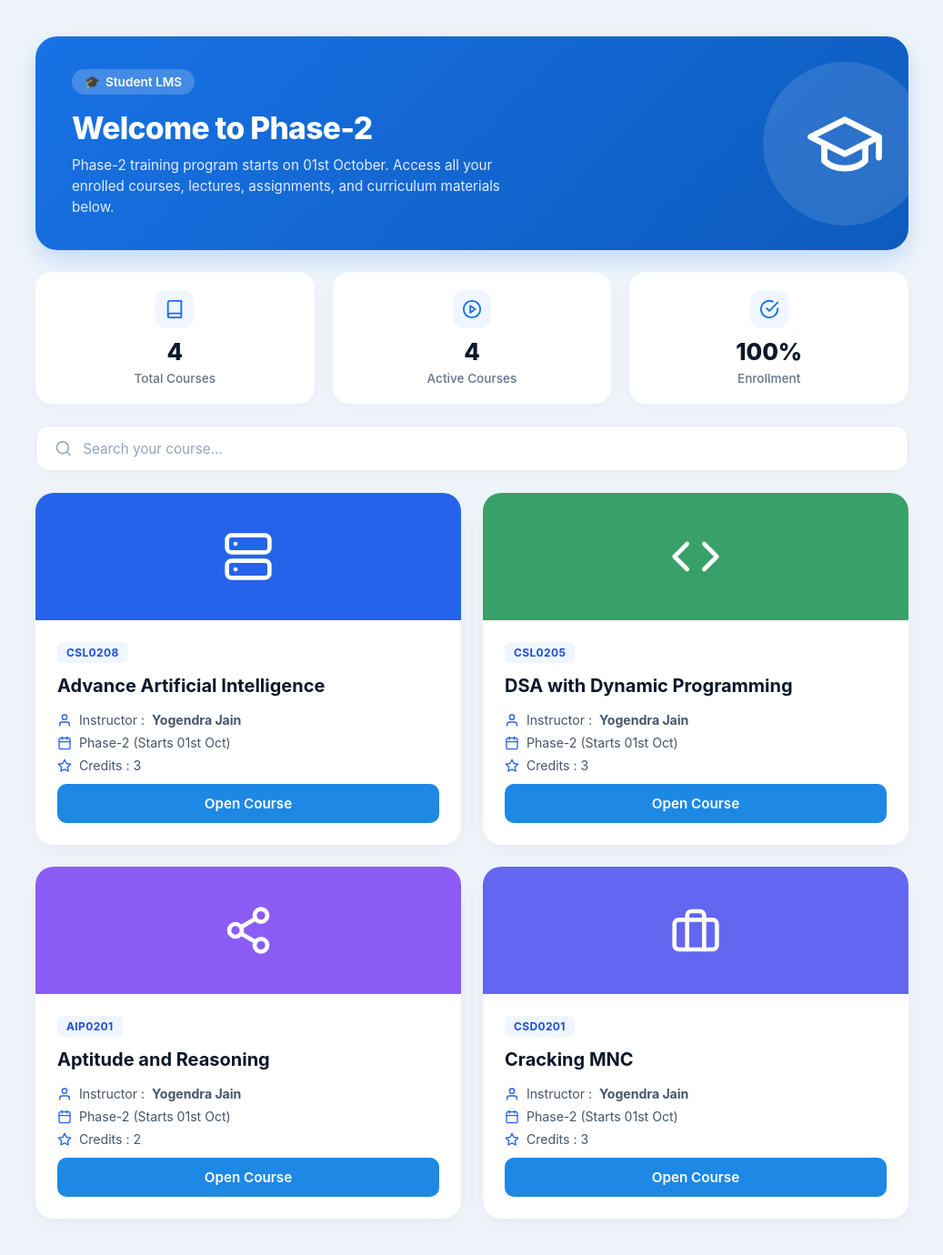
After one commit to Yogendra0926/StudentPortal, a Flask app: page /phase2 in a window 1280 px wide. The commit adds this page. Shown: the whole page at 91% size, without its empty margins (121-1158 px from the left). Run offline with Flask 3, Linux system fonts and the light colour scheme.

Commit message:
Add Phase 2 and update admin portal

```diff
--- a/app.py
+++ b/app.py
@@ -444,6 +444,11 @@ def internal_marks():
         marks=marks,
         selected_type=selected_type
     )
+from flask import render_template
+
+@app.route('/phase2')
+def phase2():
+    return render_template('phase2.html')
 
 @app.route('/uploads/<filename>')
 def serve_file(filename):
--- a/templates/base.html
+++ b/templates/base.html
@@ -36,6 +36,10 @@
                 <a href="{{ url_for('lms') }}" class="{{ 'active' if request.endpoint=='lms' }}">
                     <i class="fa-solid fa-book-open"></i> LMS
                 </a>
+                <a href="{{ url_for('phase2') }}" class="{{ 'active' if request.endpoint=='lms' }}">
+                    <i class="fa-solid fa-book-open"></i> Phase2(beta)
+                </a>
+
                 <!-- NEW QUIZ LINK ADDED HERE -->
                 <a href="{{ url_for('quiz_dashboard') }}" class="{{ 'active' if request.endpoint=='quiz_dashboard' or request.endpoint=='take_quiz' }}">
                     <i class="fa-solid fa-laptop-code"></i> Quizzes
--- /dev/null
+++ b/templates/phase2.html
@@ -0,0 +1,482 @@
+<!DOCTYPE html>
+<html lang="en">
+<head>
+    <meta charset="UTF-8">
+    <meta name="viewport" content="width=device-width, initial-scale=1.0">
+    <title>Student LMS - Phase 2</title>
+    <style>
+        * {
+            margin: 0;
+            padding: 0;
+            box-sizing: border-box;
+            font-family: -apple-system, BlinkMacSystemFont, "Segoe UI", Roboto, Helvetica, Arial, sans-serif;
+        }
+
+        body {
+            background-color: #eef4fa;
+            color: #1e293b;
+            padding: 40px 20px;
+        }
+
+        .container {
+            max-width: 960px;
+            margin: 0 auto;
+            display: flex;
+            flex-direction: column;
+            gap: 24px;
+        }
+
+        /* Top Hero Banner */
+        .hero-card {
+            background: linear-gradient(135deg, #1872e5 0%, #0d5bbd 100%);
+            border-radius: 24px;
+            padding: 36px 40px;
+            color: #ffffff;
+            position: relative;
+            overflow: hidden;
+            box-shadow: 0 10px 25px rgba(24, 114, 229, 0.2);
+        }
+
+        .hero-badge {
+            display: inline-flex;
+            align-items: center;
+            gap: 6px;
+            background: rgba(255, 255, 255, 0.2);
+            padding: 6px 14px;
+            border-radius: 20px;
+            font-size: 0.85rem;
+            font-weight: 600;
+            margin-bottom: 16px;
+            backdrop-filter: blur(4px);
+        }
+
+        .hero-title {
+            font-size: 2.1rem;
+            font-weight: 800;
+            margin-bottom: 10px;
+            letter-spacing: -0.02em;
+        }
+
+        .hero-subtitle {
+            font-size: 0.95rem;
+            color: #e0edff;
+            max-width: 520px;
+            line-height: 1.5;
+        }
+
+        .hero-icon {
+            position: absolute;
+            right: -20px;
+            top: 50%;
+            transform: translateY(-50%);
+            width: 180px;
+            height: 180px;
+            background: rgba(255, 255, 255, 0.12);
+            border-radius: 50%;
+            display: flex;
+            align-items: center;
+            justify-content: center;
+        }
+
+        .hero-icon svg {
+            width: 90px;
+            height: 90px;
+            fill: none;
+            stroke: #ffffff;
+            stroke-width: 1.8;
+        }
+
+        /* Stats Section */
+        .stats-grid {
+            display: grid;
+            grid-template-columns: repeat(3, 1fr);
+            gap: 20px;
+        }
+
+        .stat-card {
+            background: #ffffff;
+            border-radius: 18px;
+            padding: 20px;
+            text-align: center;
+            box-shadow: 0 4px 15px rgba(0, 0, 0, 0.03);
+            display: flex;
+            flex-direction: column;
+            align-items: center;
+            justify-content: center;
+            gap: 6px;
+        }
+
+        .stat-icon {
+            width: 42px;
+            height: 42px;
+            background: #eff6ff;
+            border-radius: 12px;
+            display: flex;
+            align-items: center;
+            justify-content: center;
+            margin-bottom: 4px;
+        }
+
+        .stat-icon svg {
+            width: 22px;
+            height: 22px;
+            stroke: #1872e5;
+            fill: none;
+            stroke-width: 2;
+        }
+
+        .stat-value {
+            font-size: 1.6rem;
+            font-weight: 800;
+            color: #0f172a;
+        }
+
+        .stat-label {
+            font-size: 0.85rem;
+            color: #64748b;
+            font-weight: 500;
+        }
+
+        /* Search Bar */
+        .search-box {
+            background: #ffffff;
+            border-radius: 14px;
+            padding: 14px 20px;
+            display: flex;
+            align-items: center;
+            gap: 12px;
+            box-shadow: 0 4px 15px rgba(0, 0, 0, 0.02);
+            border: 1px solid #e2e8f0;
+        }
+
+        .search-box svg {
+            width: 20px;
+            height: 20px;
+            stroke: #94a3b8;
+            fill: none;
+            stroke-width: 2;
+        }
+
+        .search-box input {
+            border: none;
+            outline: none;
+            width: 100%;
+            font-size: 0.95rem;
+            color: #334155;
+        }
+
+        .search-box input::placeholder {
+            color: #94a3b8;
+        }
+
+        /* Course Cards Grid */
+        .courses-grid {
+            display: grid;
+            grid-template-columns: repeat(2, 1fr);
+            gap: 24px;
+        }
+
+        @media (max-width: 768px) {
+            .courses-grid, .stats-grid {
+                grid-template-columns: 1fr;
+            }
+            .hero-icon {
+                display: none;
+            }
+        }
+
+        .course-card {
+            background: #ffffff;
+            border-radius: 20px;
+            overflow: hidden;
+            box-shadow: 0 6px 20px rgba(0, 0, 0, 0.04);
+            display: flex;
+            flex-direction: column;
+            transition: transform 0.2s ease, box-shadow 0.2s ease;
+        }
+
+        .course-card:hover {
+            transform: translateY(-4px);
+            box-shadow: 0 12px 28px rgba(0, 0, 0, 0.08);
+        }
+
+        .course-banner {
+            height: 140px;
+            display: flex;
+            align-items: center;
+            justify-content: center;
+        }
+
+        .banner-ai { background-color: #2563eb; }
+        .banner-dsa { background-color: #38a169; }
+        .banner-apt { background-color: #8b5cf6; }
+        .banner-mnc { background-color: #6366f1; }
+
+        .course-banner svg {
+            width: 56px;
+            height: 56px;
+            fill: none;
+            stroke: #ffffff;
+            stroke-width: 2;
+        }
+
+        .course-body {
+            padding: 24px;
+            display: flex;
+            flex-direction: column;
+            gap: 12px;
+            flex-grow: 1;
+        }
+
+        .course-code-badge {
+            align-self: flex-start;
+            background: #eff6ff;
+            color: #1d4ed8;
+            font-size: 0.75rem;
+            font-weight: 700;
+            padding: 4px 10px;
+            border-radius: 6px;
+            letter-spacing: 0.03em;
+        }
+
+        .course-title {
+            font-size: 1.25rem;
+            font-weight: 700;
+            color: #0f172a;
+            line-height: 1.3;
+        }
+
+        .course-details {
+            display: flex;
+            flex-direction: column;
+            gap: 8px;
+            font-size: 0.88rem;
+            color: #475569;
+            margin-top: 4px;
+        }
+
+        .detail-item {
+            display: flex;
+            align-items: center;
+            gap: 8px;
+        }
+
+        .detail-item svg {
+            width: 16px;
+            height: 16px;
+            stroke: #2563eb;
+            fill: none;
+            stroke-width: 2;
+        }
+
+        .btn-open-course {
+            margin-top: auto;
+            background-color: #1e88e5;
+            color: #ffffff;
+            border: none;
+            border-radius: 10px;
+            padding: 12px;
+            font-size: 0.95rem;
+            font-weight: 600;
+            cursor: pointer;
+            width: 100%;
+            transition: background-color 0.2s ease;
+        }
+
+        .btn-open-course:hover {
+            background-color: #1565c0;
+        }
+    </style>
+</head>
+<body>
+
+    <div class="container">
+        <!-- Top LMS Header -->
+        <div class="hero-card">
+            <div class="hero-badge">
+                <span>🎓</span> Student LMS
+            </div>
+            <h1 class="hero-title">Welcome to Phase-2</h1>
+            <p class="hero-subtitle">Phase-2 training program starts on 01st October. Access all your enrolled courses, lectures, assignments, and curriculum materials below.</p>
+            <div class="hero-icon">
+                <svg viewBox="0 0 24 24" stroke-linecap="round" stroke-linejoin="round">
+                    <path d="M22 10v6M2 10l10-5 10 5-10 5z"></path>
+                    <path d="M6 12v5c3 3 9 3 12 0v-5"></path>
+                </svg>
+            </div>
+        </div>
+
+        <!-- Metric Stat Cards -->
+        <div class="stats-grid">
+            <div class="stat-card">
+                <div class="stat-icon">
+                    <svg viewBox="0 0 24 24" stroke-linecap="round" stroke-linejoin="round">
+                        <path d="M4 19.5A2.5 2.5 0 0 1 6.5 17H20"></path>
+                        <path d="M6.5 2H20v20H6.5A2.5 2.5 0 0 1 4 19.5v-15A2.5 2.5 0 0 1 6.5 2z"></path>
+                    </svg>
+                </div>
+                <div class="stat-value">4</div>
+                <div class="stat-label">Total Courses</div>
+            </div>
+
+            <div class="stat-card">
+                <div class="stat-icon">
+                    <svg viewBox="0 0 24 24" stroke-linecap="round" stroke-linejoin="round">
+                        <circle cx="12" cy="12" r="10"></circle>
+                        <polygon points="10 8 16 12 10 16 10 8"></polygon>
+                    </svg>
+                </div>
+                <div class="stat-value">4</div>
+                <div class="stat-label">Active Courses</div>
+            </div>
+
+            <div class="stat-card">
+                <div class="stat-icon">
+                    <svg viewBox="0 0 24 24" stroke-linecap="round" stroke-linejoin="round">
+                        <path d="M22 11.08V12a10 10 0 1 1-5.93-9.14"></path>
+                        <polyline points="22 4 12 14.01 9 11.01"></polyline>
+                    </svg>
+                </div>
+                <div class="stat-value">100%</div>
+                <div class="stat-label">Enrollment</div>
+            </div>
+        </div>
+
+        <!-- Search Bar -->
+        <div class="search-box">
+            <svg viewBox="0 0 24 24" stroke-linecap="round" stroke-linejoin="round">
+                <circle cx="11" cy="11" r="8"></circle>
+                <line x1="21" y1="21" x2="16.65" y2="16.65"></line>
+            </svg>
+            <input type="text" placeholder="Search your course...">
+        </div>
+
+        <!-- Courses Cards Grid -->
+        <div class="courses-grid">
+
+            <!-- Course 1 -->
+            <div class="course-card">
+                <div class="course-banner banner-ai">
+                    <svg viewBox="0 0 24 24" stroke-linecap="round" stroke-linejoin="round">
+                        <rect x="2" y="2" width="20" height="8" rx="2" ry="2"></rect>
+                        <rect x="2" y="14" width="20" height="8" rx="2" ry="2"></rect>
+                        <line x1="6" y1="6" x2="6.01" y2="6"></line>
+                        <line x1="6" y1="18" x2="6.01" y2="18"></line>
+                    </svg>
+                </div>
+                <div class="course-body">
+                    <span class="course-code-badge">CSL0208</span>
+                    <h3 class="course-title">Advance Artificial Intelligence</h3>
+                    <div class="course-details">
+                        <div class="detail-item">
+                            <svg viewBox="0 0 24 24" stroke-linecap="round" stroke-linejoin="round"><path d="M20 21v-2a4 4 0 0 0-4-4H8a4 4 0 0 0-4 4v2"></path><circle cx="12" cy="7" r="4"></circle></svg>
+                            Instructor : <strong>Yogendra Jain</strong>
+                        </div>
+                        <div class="detail-item">
+                            <svg viewBox="0 0 24 24" stroke-linecap="round" stroke-linejoin="round"><rect x="3" y="4" width="18" height="18" rx="2" ry="2"></rect><line x1="16" y1="2" x2="16" y2="6"></line><line x1="8" y1="2" x2="8" y2="6"></line><line x1="3" y1="10" x2="21" y2="10"></line></svg>
+                            Phase-2 (Starts 01st Oct)
+                        </div>
+                        <div class="detail-item">
+                            <svg viewBox="0 0 24 24" stroke-linecap="round" stroke-linejoin="round"><polygon points="12 2 15.09 8.26 22 9.27 17 14.14 18.18 21.02 12 17.77 5.82 21.02 7 14.14 2 9.27 8.91 8.26 12 2"></polygon></svg>
+                            Credits : 3
+                        </div>
+                    </div>
+                    <button class="btn-open-course">Open Course</button>
+                </div>
+            </div>
+
+            <!-- Course 2 -->
+            <div class="course-card">
+                <div class="course-banner banner-dsa">
+                    <svg viewBox="0 0 24 24" stroke-linecap="round" stroke-linejoin="round">
+                        <polyline points="16 18 22 12 16 6"></polyline>
+                        <polyline points="8 6 2 12 8 18"></polyline>
+                    </svg>
+                </div>
+                <div class="course-body">
+                    <span class="course-code-badge">CSL0205</span>
+                    <h3 class="course-title">DSA with Dynamic Programming</h3>
+                    <div class="course-details">
+                        <div class="detail-item">
+                            <svg viewBox="0 0 24 24" stroke-linecap="round" stroke-linejoin="round"><path d="M20 21v-2a4 4 0 0 0-4-4H8a4 4 0 0 0-4 4v2"></path><circle cx="12" cy="7" r="4"></circle></svg>
+                            Instructor : <strong>Yogendra Jain</strong>
+                        </div>
+                        <div class="detail-item">
+                            <svg viewBox="0 0 24 24" stroke-linecap="round" stroke-linejoin="round"><rect x="3" y="4" width="18" height="18" rx="2" ry="2"></rect><line x1="16" y1="2" x2="16" y2="6"></line><line x1="8" y1="2" x2="8" y2="6"></line><line x1="3" y1="10" x2="21" y2="10"></line></svg>
+                            Phase-2 (Starts 01st Oct)
+                        </div>
+                        <div class="detail-item">
+                            <svg viewBox="0 0 24 24" stroke-linecap="round" stroke-linejoin="round"><polygon points="12 2 15.09 8.26 22 9.27 17 14.14 18.18 21.02 12 17.77 5.82 21.02 7 14.14 2 9.27 8.91 8.26 12 2"></polygon></svg>
+                            Credits : 3
+                        </div>
+                    </div>
+                    <button class="btn-open-course">Open Course</button>
+                </div>
+            </div>
+
+            <!-- Course 3 -->
+            <div class="course-card">
+                <div class="course-banner banner-apt">
+                    <svg viewBox="0 0 24 24" stroke-linecap="round" stroke-linejoin="round">
+                        <circle cx="18" cy="5" r="3"></circle>
+                        <circle cx="6" cy="12" r="3"></circle>
+                        <circle cx="18" cy="19" r="3"></circle>
+                        <line x1="8.59" y1="13.51" x2="15.42" y2="17.49"></line>
+                        <line x1="15.41" y1="6.51" x2="8.59" y2="10.49"></line>
+                    </svg>
+                </div>
+                <div class="course-body">
+                    <span class="course-code-badge">AIP0201</span>
+                    <h3 class="course-title">Aptitude and Reasoning</h3>
+                    <div class="course-details">
+                        <div class="detail-item">
+                            <svg viewBox="0 0 24 24" stroke-linecap="round" stroke-linejoin="round"><path d="M20 21v-2a4 4 0 0 0-4-4H8a4 4 0 0 0-4 4v2"></path><circle cx="12" cy="7" r="4"></circle></svg>
+                            Instructor : <strong>Yogendra Jain</strong>
+                        </div>
+                        <div class="detail-item">
+                            <svg viewBox="0 0 24 24" stroke-linecap="round" stroke-linejoin="round"><rect x="3" y="4" width="18" height="18" rx="2" ry="2"></rect><line x1="16" y1="2" x2="16" y2="6"></line><line x1="8" y1="2" x2="8" y2="6"></line><line x1="3" y1="10" x2="21" y2="10"></line></svg>
+                            Phase-2 (Starts 01st Oct)
+                        </div>
+                        <div class="detail-item">
+                            <svg viewBox="0 0 24 24" stroke-linecap="round" stroke-linejoin="round"><polygon points="12 2 15.09 8.26 22 9.27 17 14.14 18.18 21.02 12 17.77 5.82 21.02 7 14.14 2 9.27 8.91 8.26 12 2"></polygon></svg>
+                            Credits : 2
+                        </div>
+                    </div>
+                    <button class="btn-open-course">Open Course</button>
+                </div>
+            </div>
+
+            <!-- Course 4 -->
+            <div class="course-card">
+                <div class="course-banner banner-mnc">
+                    <svg viewBox="0 0 24 24" stroke-linecap="round" stroke-linejoin="round">
+                        <rect x="2" y="7" width="20" height="14" rx="2" ry="2"></rect>
+                        <path d="M16 21V5a2 2 0 0 0-2-2h-4a2 2 0 0 0-2 2v16"></path>
+                    </svg>
+                </div>
+                <div class="course-body">
+                    <span class="course-code-badge">CSD0201</span>
+                    <h3 class="course-title">Cracking MNC</h3>
+                    <div class="course-details">
+                        <div class="detail-item">
+                            <svg viewBox="0 0 24 24" stroke-linecap="round" stroke-linejoin="round"><path d="M20 21v-2a4 4 0 0 0-4-4H8a4 4 0 0 0-4 4v2"></path><circle cx="12" cy="7" r="4"></circle></svg>
+                            Instructor : <strong>Yogendra Jain</strong>
+                        </div>
+                        <div class="detail-item">
+                            <svg viewBox="0 0 24 24" stroke-linecap="round" stroke-linejoin="round"><rect x="3" y="4" width="18" height="18" rx="2" ry="2"></rect><line x1="16" y1="2" x2="16" y2="6"></line><line x1="8" y1="2" x2="8" y2="6"></line><line x1="3" y1="10" x2="21" y2="10"></line></svg>
+                            Phase-2 (Starts 01st Oct)
+                        </div>
+                        <div class="detail-item">
+                            <svg viewBox="0 0 24 24" stroke-linecap="round" stroke-linejoin="round"><polygon points="12 2 15.09 8.26 22 9.27 17 14.14 18.18 21.02 12 17.77 5.82 21.02 7 14.14 2 9.27 8.91 8.26 12 2"></polygon></svg>
+                            Credits : 3
+                        </div>
+                    </div>
+                    <button class="btn-open-course">Open Course</button>
+                </div>
+            </div>
+
+        </div>
+    </div>
+
+</body>
+</html>
```
Also changed, not shown: templates/admin_portal.html (+48 -8 lines).
